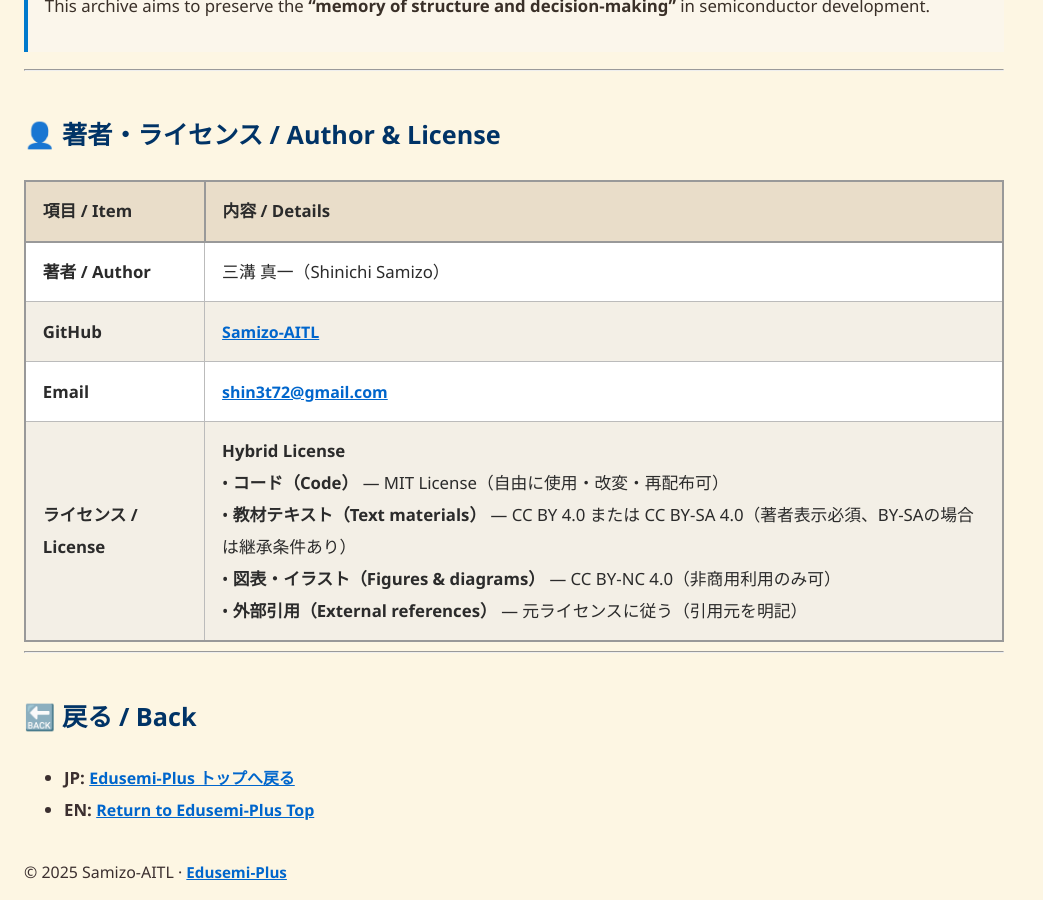
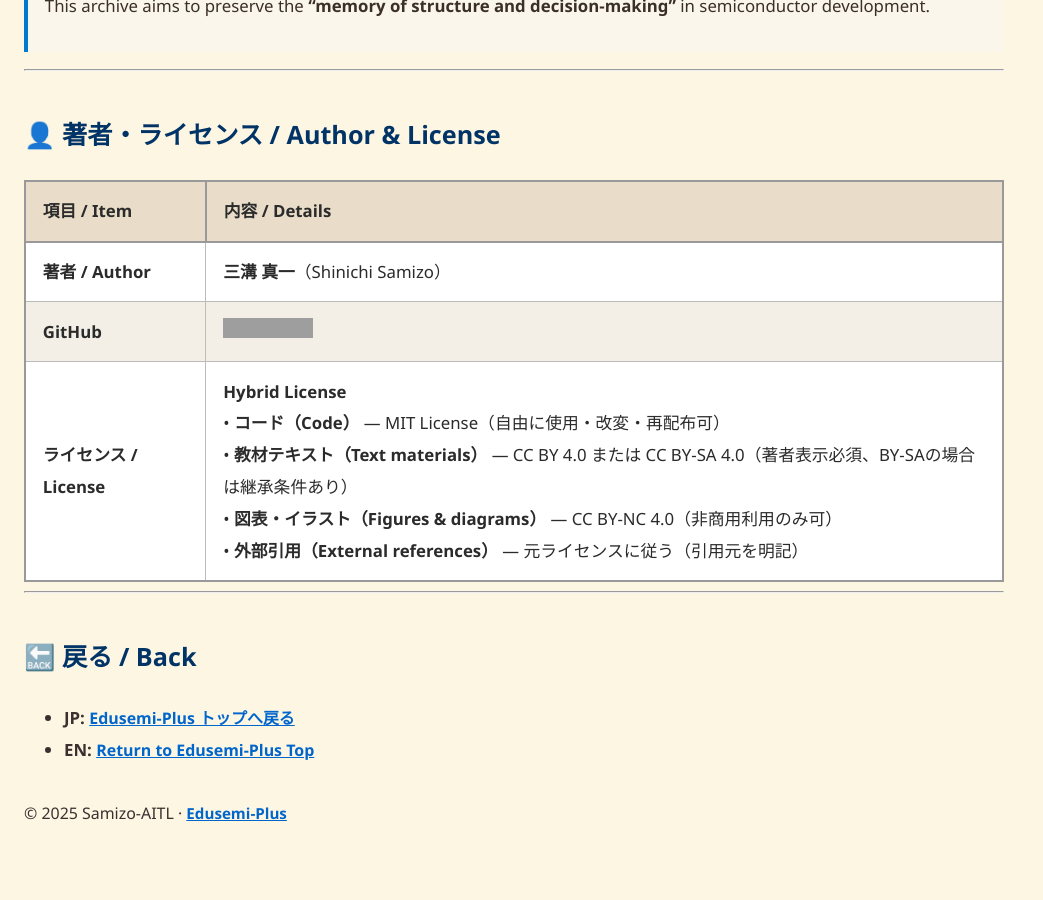
Before and after one commit to Samizo-AITL/Edusemi-Plus, a Jekyll site: the page built from archive/index.md, in a window 1280 px wide and 900 px high, scrolled down 3326 px. Shown: the whole window, without its empty margins (0-1043 px from the left). Built offline with Jekyll 4.4.1, drawn with Linux system fonts in a browser that asks for light colours; after the commit the page ends 4202 px from its top, so only the background shows below that; grey boxes are pictures that could not be loaded.

Commit message:
Update index.md

```diff
--- a/archive/index.md
+++ b/archive/index.md
@@ -92,9 +92,8 @@ flowchart TD
 
 | **項目 / Item** | **内容 / Details** |
 |-----------------|--------------------|
-| **著者 / Author** | 三溝 真一（Shinichi Samizo） |
-| **GitHub** | [Samizo-AITL](https://github.com/Samizo-AITL) |
-| **Email** | [shin3t72@gmail.com](mailto:shin3t72@gmail.com) |
+| **著者 / Author** | **三溝 真一**（Shinichi Samizo） |
+| **GitHub** | [![GitHub](https://img.shields.io/badge/GitHub-Samizo--AITL-blue?style=for-the-badge&logo=github)](https://github.com/Samizo-AITL) |
 | **ライセンス / License** | **Hybrid License**<br>• **コード（Code）** — MIT License（自由に使用・改変・再配布可）<br>• **教材テキスト（Text materials）** — CC BY 4.0 または CC BY-SA 4.0（著者表示必須、BY-SAの場合は継承条件あり）<br>• **図表・イラスト（Figures & diagrams）** — CC BY-NC 4.0（非商用利用のみ可）<br>• **外部引用（External references）** — 元ライセンスに従う（引用元を明記） |
 
 ---
```
